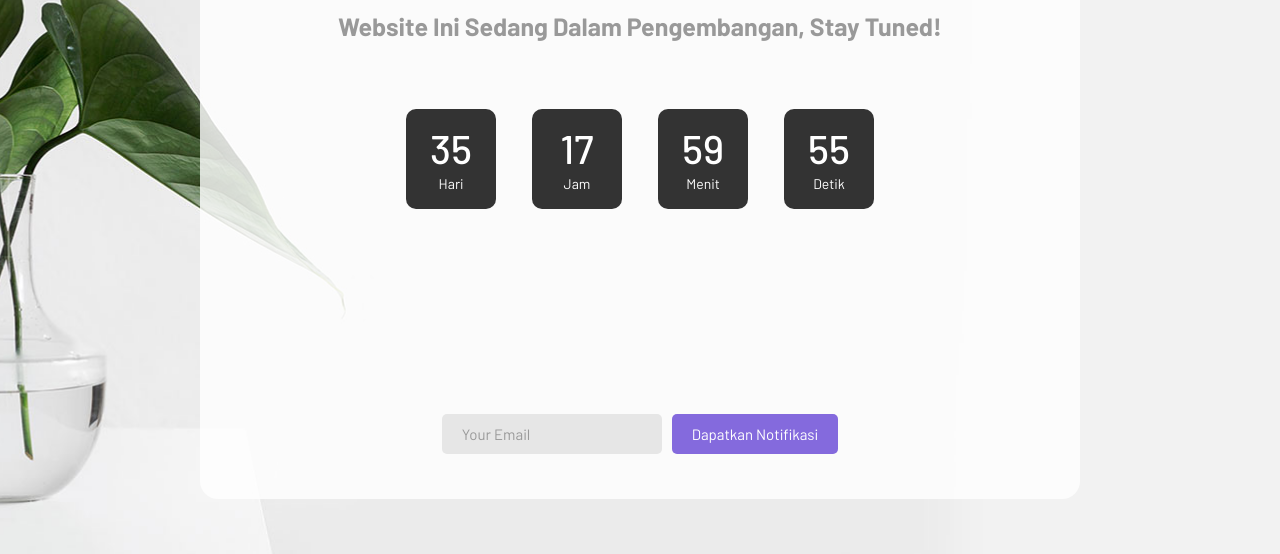
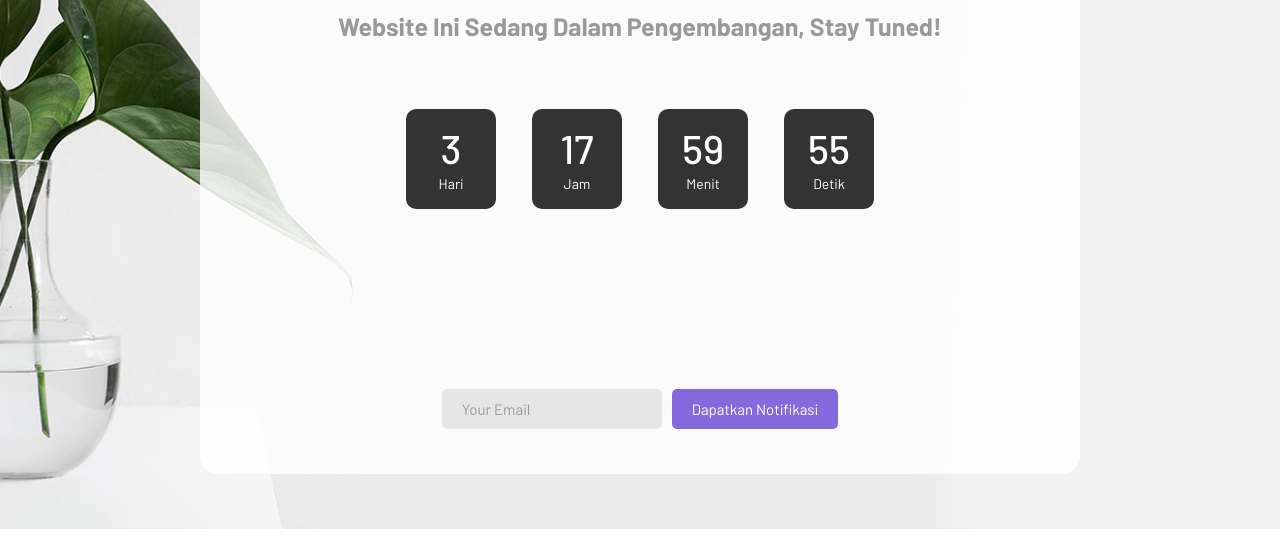
Before and after one commit to husein112/uts-web-sekolah, a plain HTML site: page index.html in a window 1280 px wide. Shown: the part 344-898 px from the top of the page. After the commit the page ends 873 px from the top, so only its background shows below. Drawn offline with Linux system fonts and the light colour scheme.

Commit message:
Update index.html

```diff
--- a/index.html
+++ b/index.html
@@ -47,7 +47,7 @@
 
         <div class="wsize2 flex-w flex-c hsize1 cd100">
           <div class="flex-col-c-m size2 how-countdown">
-            <span class="l1-txt1 p-b-9 days">7</span>
+            <span class="l1-txt1 p-b-9 days">3</span>
             <span class="s1-txt1">Hari</span>
           </div>
 
@@ -67,7 +67,7 @@
           </div>
         </div>
 
-        <form class="flex-w flex-c-m contact100-form validate-form p-t-55">
+        <form class="flex-w flex-c-m contact100-form validate-form p-t-30">
           <div
             class="wrap-input100 validate-input where1"
             data-validate="Email is required: ex@abc.xyz"
@@ -106,7 +106,7 @@
         /*Endtime must be > current time*/
         endtimeYear: 0,
         endtimeMonth: 0,
-        endtimeDate: 35,
+        endtimeDate: 3,
         endtimeHours: 18,
         endtimeMinutes: 0,
         endtimeSeconds: 0,
```
